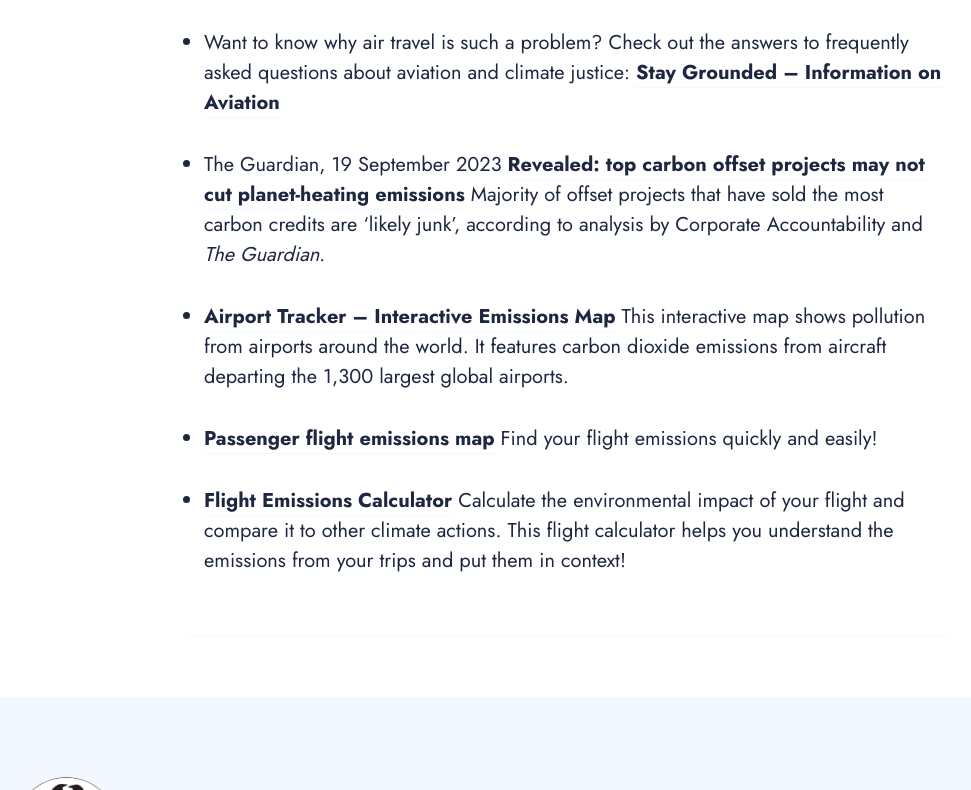
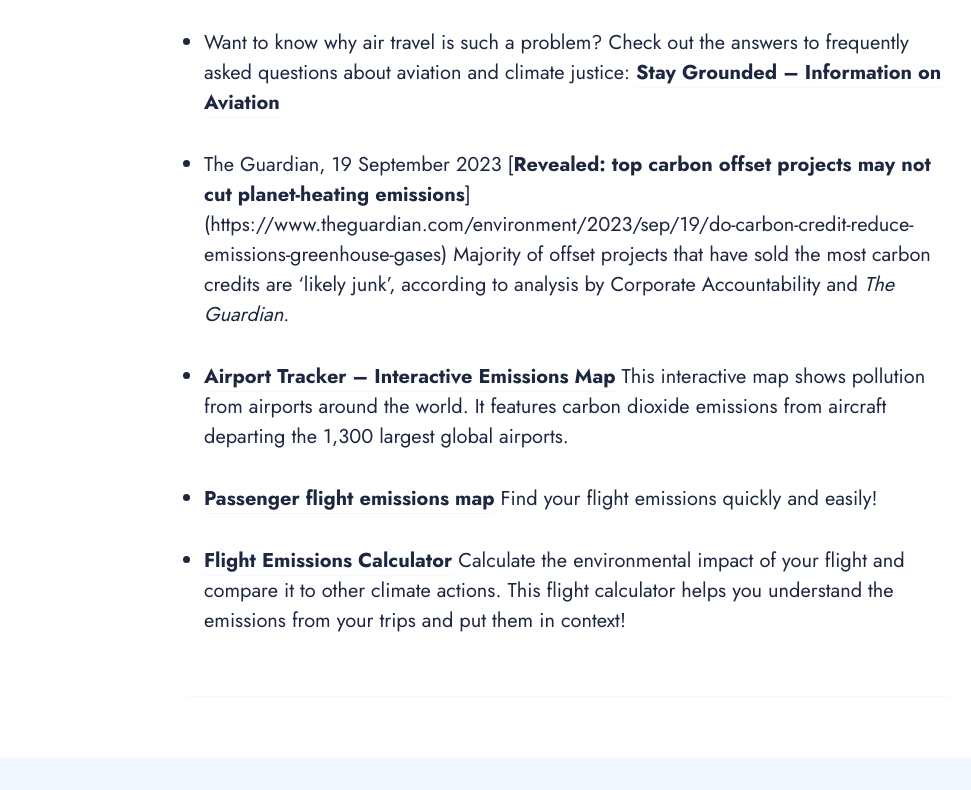
Before and after one commit to lots-of-things/flight-free-site, a Jekyll site: the page built from _pages/learn.md, in a window 1280 px wide and 900 px high, scrolled down 613 px, cut to the strip 110-900 px from the top of the window. Shown: the whole strip, without its empty margins (72-1043 px from the left). Built offline with Jekyll 4.4.1, drawn with Linux system fonts in a browser that asks for light colours; some of the changed lines change nothing that is shown.

Commit message:
Update learn.md

```diff
--- a/_pages/learn.md
+++ b/_pages/learn.md
@@ -8,7 +8,7 @@
 
 - Want to know why air travel is such a problem? Check out the answers to frequently asked questions about aviation and climate justice: [**Stay Grounded – Information on Aviation**](https://stay-grounded.org/information-on-aviation/)
 
-- The Guardian, 19 September 2023 [**Revealed: top carbon offset projects may not cut planet-heating emissions**](https://www.theguardian.com/environment/2023/sep/19/revealed-top-carbon-offset-projects-may-not-cut-planet-heating-emissions) Majority of offset projects that have sold the most carbon credits are ‘likely junk’, according to analysis by Corporate Accountability and *The Guardian*.
+- The Guardian, 19 September 2023 [**Revealed: top carbon offset projects may not cut planet-heating emissions**] (https://www.theguardian.com/environment/2023/sep/19/do-carbon-credit-reduce-emissions-greenhouse-gases) Majority of offset projects that have sold the most carbon credits are ‘likely junk’, according to analysis by Corporate Accountability and *The Guardian*.
 
 - [**Airport Tracker – Interactive Emissions Map**](https://airporttracker.org) This interactive map shows pollution from airports around the world. It features carbon dioxide emissions from aircraft departing the 1,300 largest global airports.
 
```
